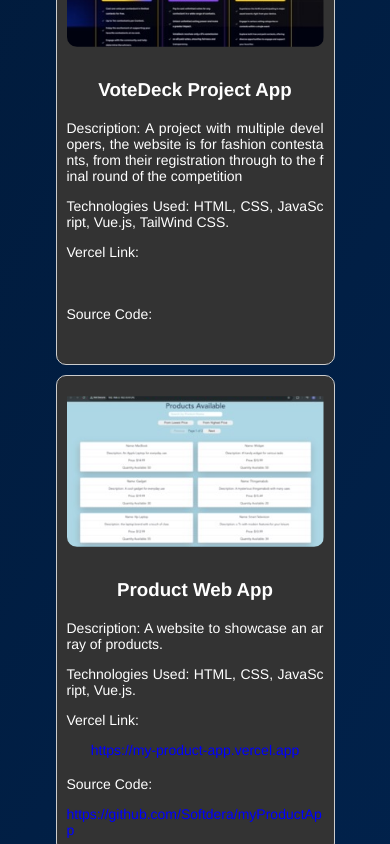
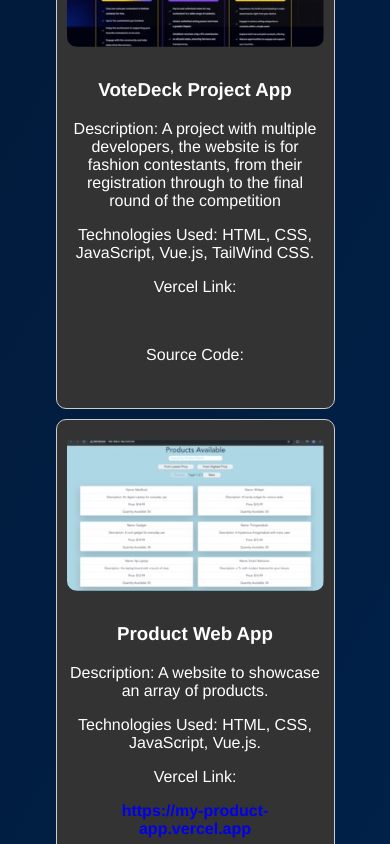
Before and after one commit to Softdera/dera-portfolio, a Vue app: page / in a window 390 px wide. Shown: the part 3360-4204 px from the top of the page. Built offline with nearby package versions, Linux system fonts and the light colour scheme.

Commit message:
nine commit

```diff
--- a/src/components/Projects.vue
+++ b/src/components/Projects.vue
@@ -180,8 +180,6 @@
   flex: 1 1 300px; /* Ensures consistent width with flexibility */
   max-width: 400px; /* Restricts maximum width */
   box-sizing: border-box; /* Ensures padding is included in width */
-  word-wrap: break-word; /* Break long words */
-  overflow-wrap: break-word; /* Ensures wrapping in modern browsers */
 }
 
 .project img {
@@ -192,7 +190,7 @@
 }
 
 .project a {
-  color: #00f; /* Link color */
+  font-weight: bold;
   text-decoration: none;
   word-wrap: break-word; /* Break long URLs */
   overflow-wrap: break-word; /* Ensures wrapping for URLs */
@@ -224,15 +222,9 @@
     max-width: none; /* Remove the max-width restriction */
     margin: 0 auto; /* Center items */
   }
-  .project p,
+
   .project a {
-    font-size: 14px; /* Reduce font size for smaller screens */
-    overflow-wrap: break-word; /* Ensure wrapping for long words/links */
-    word-break: break-word; /* Ensure wrapping in older browsers */
-    line-break: anywhere; /* Allow breaking links at any character */
-    text-align: justify; /* Align text for better readability */
-  }
-  .project a {
+    font-weight: bold;
     text-overflow: ellipsis; /* Adds ellipsis for links */
     white-space: normal; /* Prevent links from forcing single-line display */
   }
```
